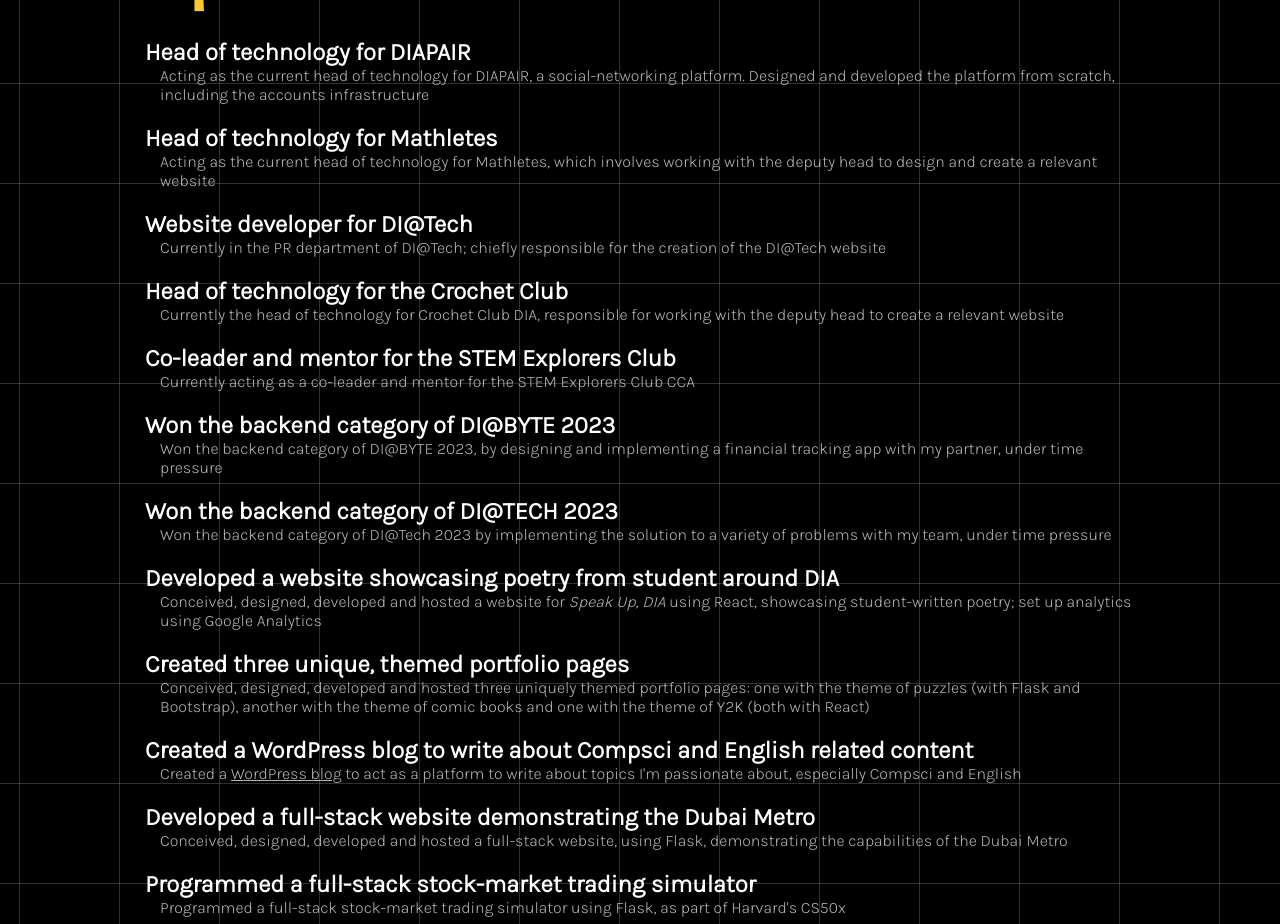
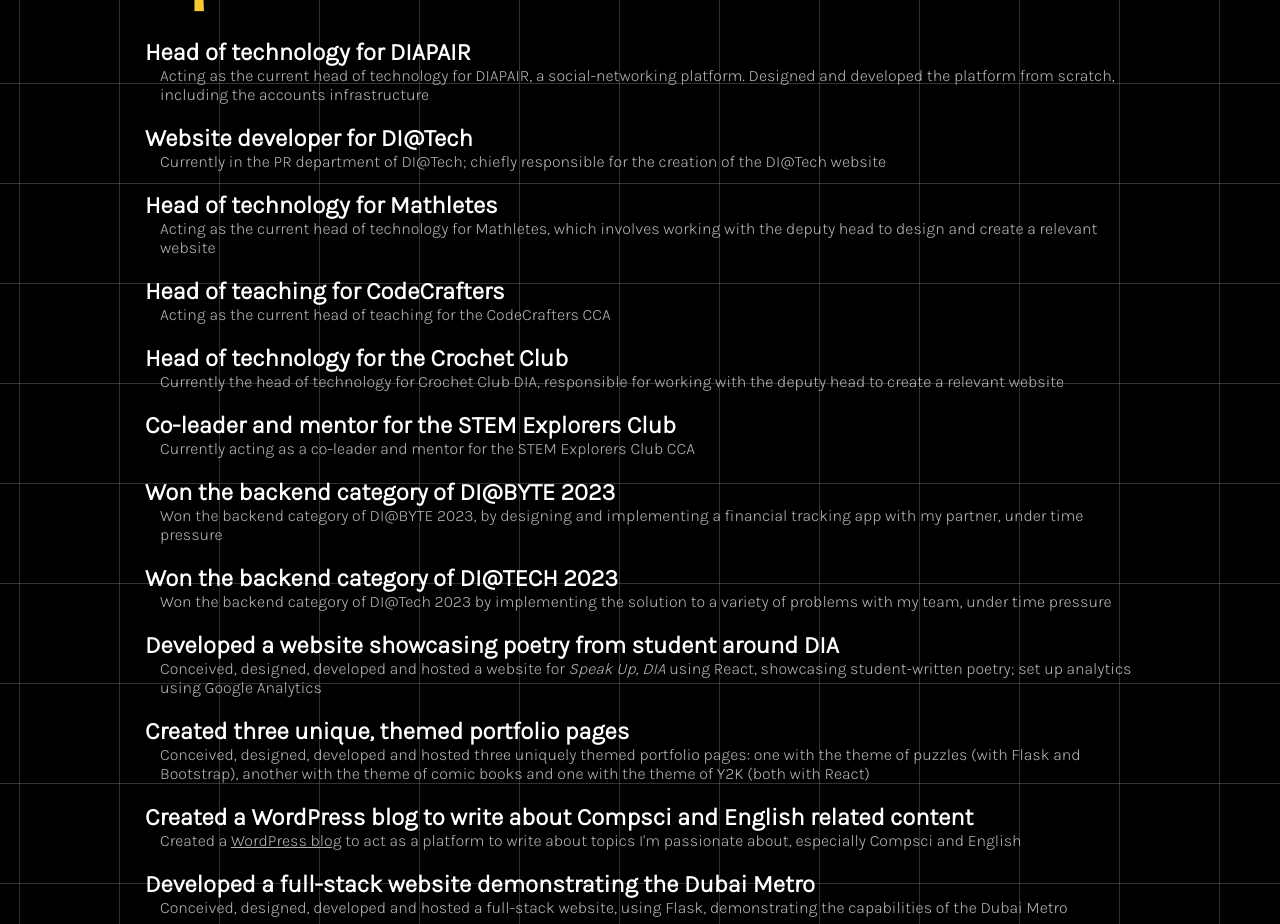
Before and after one commit to hafideledath/hafid-portfolio, a React (Create React App) app: page / in a window 1280 px wide. Shown: the part 3940-4864 px from the top of the page. Built offline with nearby package versions, Linux system fonts and the light colour scheme.

Commit message:
added some experience to resume

```diff
--- a/src/Resume.js
+++ b/src/Resume.js
@@ -59,11 +59,14 @@
         <h3>Head of technology for DIAPAIR</h3>
         <p>Acting as the current head of technology for DIAPAIR, a social-networking platform. Designed and developed the platform from scratch, including the accounts infrastructure</p>
 
+        <h3>Website developer for DI@Tech</h3>
+        <p>Currently in the PR department of DI@Tech; chiefly responsible for the creation of the DI@Tech website</p>
+
         <h3>Head of technology for Mathletes</h3>
         <p>Acting as the current head of technology for Mathletes, which involves working with the deputy head to design and create a relevant website</p>
 
-        <h3>Website developer for DI@Tech</h3>
-        <p>Currently in the PR department of DI@Tech; chiefly responsible for the creation of the DI@Tech website</p>
+        <h3>Head of teaching for CodeCrafters</h3>
+        <p>Acting as the current head of teaching for the CodeCrafters CCA</p>
 
         <h3>Head of technology for the Crochet Club</h3>
         <p>Currently the head of technology for Crochet Club DIA, responsible for working with the deputy head to create a relevant website</p>
```
